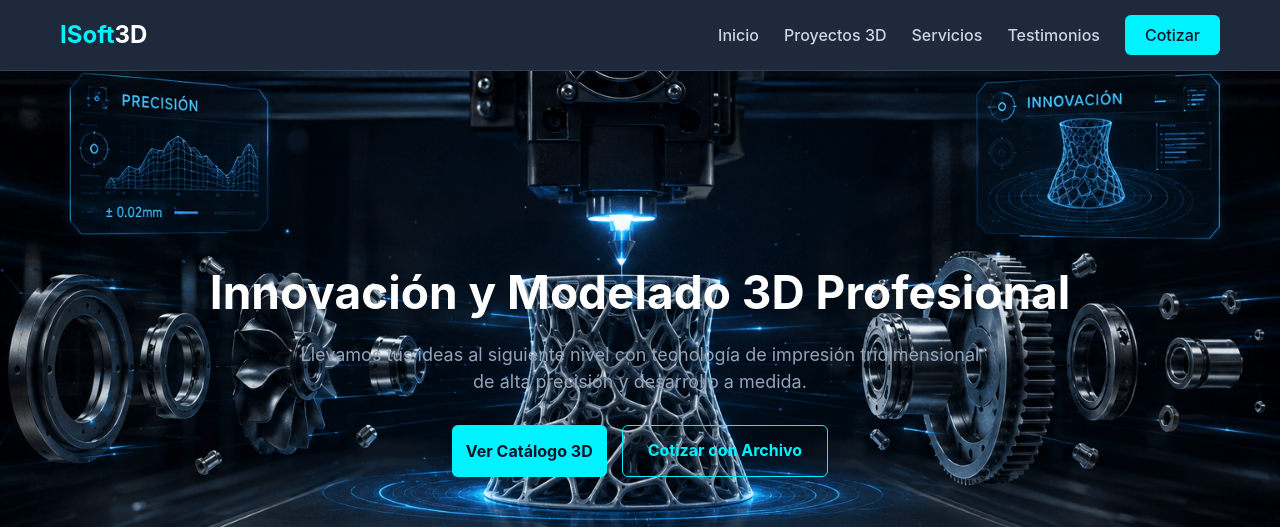
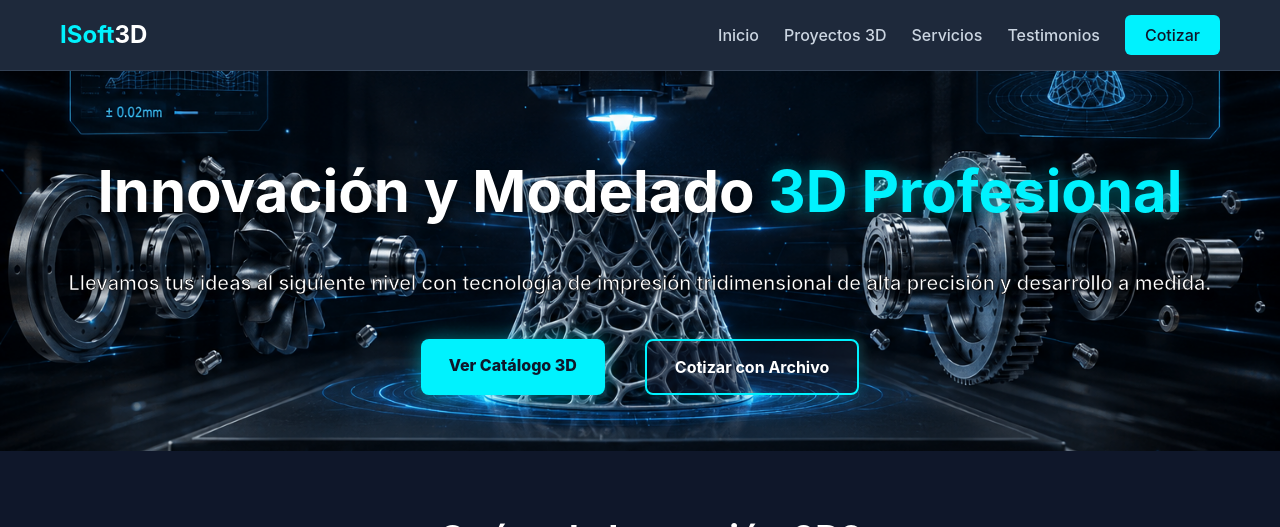
Before and after one commit to JuanDavidHerrera2125/paginaWebHostinger, a React (Vite) app: page / in a window 1280 px wide. Shown: the top 527 px of the page. Built offline with nearby package versions, Linux system fonts and the light colour scheme.

Commit message:
imagen fondo y contraste de letra

```diff
--- a/src/index.css
+++ b/src/index.css
@@ -101,17 +101,17 @@
 }
 
 /* ==========================================
-   HERO SECTION (CORREGIDO SIN SOLAPAMIENTO)
+   ESTILOS MEJORADOS PARA EL HERO (MÁXIMO CONTRASTE)
    ========================================== */
 .hero {
-  padding: 120px 20px 100px 20px;
+  padding: 40px 20px 10px 20px;
   text-align: center;
-  min-height: 580px;
+  min-height: 380px;
   display: flex;
   flex-direction: column;
   justify-content: center;
   align-items: center;
-  background: linear-gradient(rgba(15, 23, 42, 0.88), rgba(15, 23, 42, 0.88)),
+  background: linear-gradient(rgba(15, 23, 42, 0.90), rgba(15, 23, 42, 0.90)),
               url('https://images.unsplash.com/photo-1581092160607-ee22621dd758?auto=format&fit=crop&w=1920&q=80');
   background-size: cover;
   background-position: center;
@@ -119,27 +119,83 @@
 }
 
 .hero h1 {
-  font-size: 46px;
-  margin-bottom: 20px;
-  color: #fff;
+  font-size: 58px;
+  margin-bottom: 40px;
+  color: #ffffff;
   line-height: 1.2;
+  text-shadow: 0 3px 12px rgba(0, 0, 0, 0.85); /* Sombra profunda para el título */
+}
+
+.hero h1 span {
+  color: #00f2fe; /* El texto 3D Profesional mantiene el tono neón para resaltar */
+  text-shadow: 0 0 15px rgba(0, 242, 254, 0.4);
 }
 
 .hero p {
-  font-size: 18px;
-  color: #94a3b8;
-  max-width: 700px;
-  margin: 0 auto 30px auto;
+  font-size: 20px !important;
+  color: #ffffff !important;
+  max-width: 1300px !important;
+  margin: 0 auto 10px auto !important;
+  line-height: 1.6 !important;
+  font-weight: 500 !important;
+
+  /* Borde o trazo muy leve y transparentoso (apenas perceptible) */
+  -webkit-text-stroke: 0.5px rgba(0, 0, 5, 50);
+
+  /* Sombra de profundidad difusa muy suave para integrar el texto */
+  text-shadow: 0 2px 8px rgba(0, 0, 0, 4.8) !important;
 }
-
 .hero-buttons {
   display: flex;
   justify-content: center;
-  gap: 15px;
+  gap: 40px;
   flex-wrap: wrap;
-  margin-top: 20px;
+  margin-top: 40px;
 }
 
+/* Botón Principal (Ver Catálogo 3D) con efecto brillante */
+.hero .btn-primary {
+  background: #00f2fe;
+  color: #0f172a;
+  padding: 14px 28px;
+  border-radius: 8px;
+  font-weight: 800;
+  font-size: 16px;
+  text-decoration: none;
+  box-shadow: 0 0 20px rgba(0, 242, 254, 0.45);
+  transition: all 0.3s ease;
+  display: inline-block;
+}
+
+.hero .btn-primary:hover {
+  background: #33f4fe;
+  transform: translateY(-3px);
+  box-shadow: 0 0 30px rgba(0, 242, 254, 0.8);
+}
+
+/* Botón Secundario (Cotizar con Archivo) con fondo traslúcido y borde brillante */
+/* Botón Secundario (Cotizar con Archivo) con fondo translúcido y borde brillante */
+.hero .btn-secondary {
+  color: #ffffff;
+  background: rgba(15, 23, 42, 0.45); /* Fondo oscuro con transparencia controlada */
+  border: 2px solid #00f2fe;
+  padding: 14px 28px;
+  border-radius: 8px;
+  text-decoration: none;
+  font-weight: 700;
+  font-size: 16px;
+  box-shadow: 0 0 15px rgba(0, 242, 254, 0.2);
+  transition: all 0.3s ease;
+  display: inline-block;
+}
+
+.hero .btn-secondary:hover {
+  background: rgba(0, 242, 254, 0.25);
+  border-color: #33f4fe;
+  color: #ffffff;
+  transform: translateY(-3px);
+  box-shadow: 0 0 25px rgba(0, 242, 254, 0.6);
+}
 /* ==========================================
    SECCIONES GENERALES Y PROCESO
    ========================================== */
```
